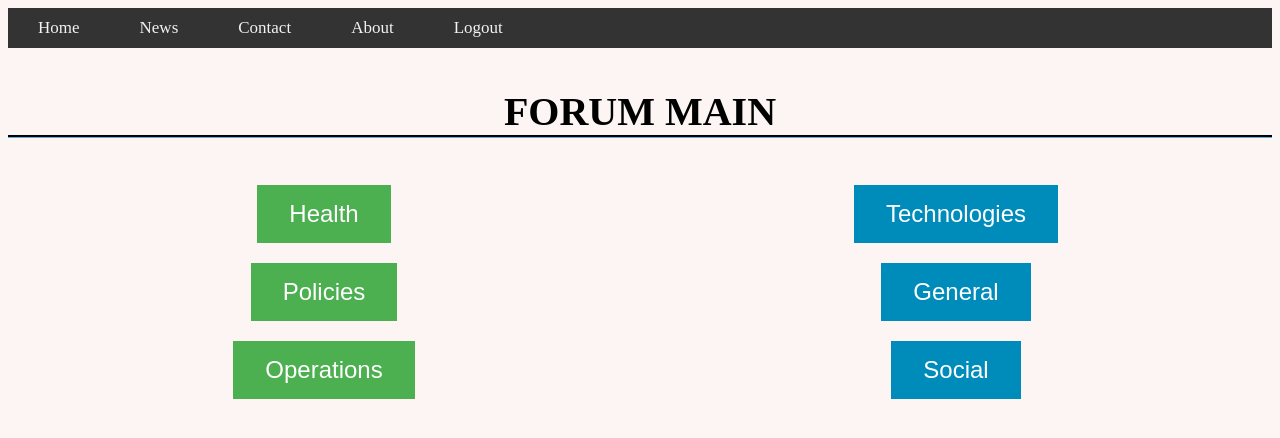
After one commit to looloo223/SEproject, a Django app: page /forumMain/ in a window 1280 px wide. The commit adds this page. Shown: the top 438 px of the page. Run offline with Django 3.2, Linux system fonts and the light colour scheme; a user stored in the database is signed in.

Commit message:
Forum Changes
Created a Hub page for navigation to various forum sections. Implemented support for forum sections. Example: clicking the Health link will open a page which displays only discussions belonging to the Health section.

```diff
--- a/seproject/app/forms.py
+++ b/seproject/app/forms.py
@@ -15,8 +15,6 @@ class CreateInForum(ModelForm):
         fields = "__all__"
 
 
-
-
 class CreateInDiscussion(ModelForm):
     class Meta:
         model= Discussion
--- a/seproject/app/models.py
+++ b/seproject/app/models.py
@@ -8,6 +8,8 @@ from django.forms import ModelForm
 class forum(models.Model):
     name=models.CharField(max_length=200,default="anonymous" )
     topic= models.CharField(max_length=300)
+    section = models.CharField(max_length=12)
+    #section = models.ForeignKey(section,blank=False,on_delete=models.CASCADE)
     description = models.CharField(max_length=1000,blank=True)
     date_created=models.DateTimeField(auto_now_add=True,null=True)
 
@@ -23,6 +25,4 @@ class Discussion(models.Model):
 
 
 
-
-
 ############################ Forum #################################
--- a/seproject/app/templates/app/index.html
+++ b/seproject/app/templates/app/index.html
@@ -28,7 +28,7 @@
 					Operations</button>
 				<button onclick="location.href='location.com'" class="button button1">
 					Technologies</button>
-				<button onclick="location.href='/forumHome'" class="button button1">
+				<button onclick="location.href='/forumMain'" class="button button1">
 					Forum</button>
 
 			</div>
--- a/seproject/app/templates/forumHome.html
+++ b/seproject/app/templates/forumHome.html
@@ -26,7 +26,7 @@
 </head>
 <body>
         <h2 class="jumbotron">
-            There are currently {{count}} active discussions.
+            There are currently {{count}} active {{section}} discussions.
             <form method="POST" action="{% url 'addInForum' %}">
                 {% csrf_token %}
             <button class="btn btn-success" style="width:fit-content; padding: 4px; margin:10px;">New Discussion</button>
@@ -46,6 +46,8 @@
                             </h5>
                             <hr>
                             <p> By: {{forum.name}}</p>
+                            <hr>
+                            <p>Section: {{forum.section}}</p>
                             <hr>
                             <h4>Views from other users</h4>
                             {%for discuss in discussions%}
--- /dev/null
+++ b/seproject/app/templates/forumMain.html
@@ -0,0 +1,48 @@
+{% extends "app/base.html" %}
+{% load static %}
+<!DOCTYPE html>
+<html>
+
+	{% block content %}
+
+
+
+	<body>
+
+
+		<h1>Forum Main</h1>
+
+	</body>
+
+	<main>
+
+		<div class="row">
+
+			<div class="column">
+
+				<button onclick="location.href='forumHealth/'" class="button button1">
+					Health</button>
+				<button onclick="location.href='forumPolicies/'" class="button button1">
+					Policies</button>
+				<button onclick="location.href='forumOperations/'" class="button button1">
+					Operations</button>
+
+			</div>
+
+			<div class="column">
+				<button onclick="location.href='forumTechnologies/'" class="button button2">
+					Technologies</button>
+					<button onclick="location.href='forumGeneral'" class="button button2">
+					General</button>
+					<button onclick="location.href='forumSocial'" class="button button2">
+					Social</button>
+
+			</div>
+
+		</div>
+
+	</main>
+
+	{% endblock %}
+
+</html>
--- a/seproject/app/views.py
+++ b/seproject/app/views.py
@@ -47,8 +47,97 @@ def logout(request):
 ############################# Forum ##########################################
 
 @login_required
+def forumMain(request):
+    return render(request, 'forumMain.html')
+
+@login_required
+def forumHealth(request):
+    forums=forum.objects.filter(section="Health")
+    count=forums.count()
+    discussions=[]
+    for i in forums:
+        discussions.append(i.discussion_set.all())
+
+    context={'forums':forums,
+              'count':count,
+              'discussions':discussions,
+              'section':"Health"}
+    return render(request,'forumHome.html',context)
+
+@login_required
+def forumPolicies(request):
+    forums=forum.objects.filter(section="Policies")
+    count=forums.count()
+    discussions=[]
+    for i in forums:
+        discussions.append(i.discussion_set.all())
+
+    context={'forums':forums,
+              'count':count,
+              'discussions':discussions,
+              'section':"Policies"}
+    return render(request,'forumHome.html',context)
+
+@login_required
+def forumOperations(request):
+    forums=forum.objects.filter(section="Operations")
+    count=forums.count()
+    discussions=[]
+    for i in forums:
+        discussions.append(i.discussion_set.all())
+
+    context={'forums':forums,
+              'count':count,
+              'discussions':discussions,
+              'section':"Operations"}
+    return render(request,'forumHome.html',context)
+
+@login_required
+def forumTechnologies(request):
+    forums=forum.objects.filter(section="Technologies")
+    count=forums.count()
+    discussions=[]
+    for i in forums:
+        discussions.append(i.discussion_set.all())
+
+    context={'forums':forums,
+              'count':count,
+              'discussions':discussions,
+              'section':"Technologies"}
+    return render(request,'forumHome.html',context)
+
+@login_required
+def forumGeneral(request):
+    forums=forum.objects.filter(section="General")
+    count=forums.count()
+    discussions=[]
+    for i in forums:
+        discussions.append(i.discussion_set.all())
+
+    context={'forums':forums,
+              'count':count,
+              'discussions':discussions,
+              'section':"General"}
+    return render(request,'forumHome.html',context)
+
+@login_required
+def forumSocial(request):
+    forums=forum.objects.filter(section="Social")
+    count=forums.count()
+    discussions=[]
+    for i in forums:
+        discussions.append(i.discussion_set.all())
+
+    context={'forums':forums,
+              'count':count,
+              'discussions':discussions,
+              'section':"Social"}
+    return render(request,'forumHome.html',context)
+
+
+@login_required
 def forumHome(request):
-    forums=forum.objects.all()
+    forums=forum.objects.filter(section="Health")
     count=forums.count()
     discussions=[]
     for i in forums:
--- a/seproject/seproject/urls.py
+++ b/seproject/seproject/urls.py
@@ -36,8 +36,15 @@ urlpatterns = [
     path('operation/rec/', RedirectView.as_view(url='https://campusrec.columbusstate.edu')),
 
     ######################## Forum #################################
+    path('forumMain/',forumMain,name='forumMain'),
     path('forumHome/',forumHome,name='forumHome'),
     path('addInForum/',addInForum,name='addInForum'),
     path('addInDiscussion/',addInDiscussion,name='addInDiscussion'),
+    path('forumMain/forumHealth/',forumHealth,name='forumHealth'),
+    path('forumMain/forumPolicies/',forumPolicies,name='forumPolicies'),
+    path('forumMain/forumOperations/',forumOperations,name='forumOperations'),
+    path('forumMain/forumTechnologies/',forumTechnologies,name='forumTechnologies'),
+    path('forumMain/forumGeneral/',forumGeneral,name='forumGeneral'),
+    path('forumMain/forumSocial/',forumSocial,name='forumSocial'),
      ####################### Forum ################################
 ]
```
Also changed, not shown: seproject/app/migrations/0004_forum_section.py (added), seproject/app/migrations/0005_auto_20210223_1545.py (added), seproject/app/migrations/0006_auto_20210223_1547.py (added), seproject/app/migrations/0007_auto_20210223_1548.py (added), seproject/app/migrations/0008_discussions.py (added), seproject/app/migrations/0009_delete_discussions.py (added), seproject/app/migrations/0010_auto_20210223_1604.py (added), seproject/app/migrations/0011_section.py (added), seproject/db.sqlite3.
